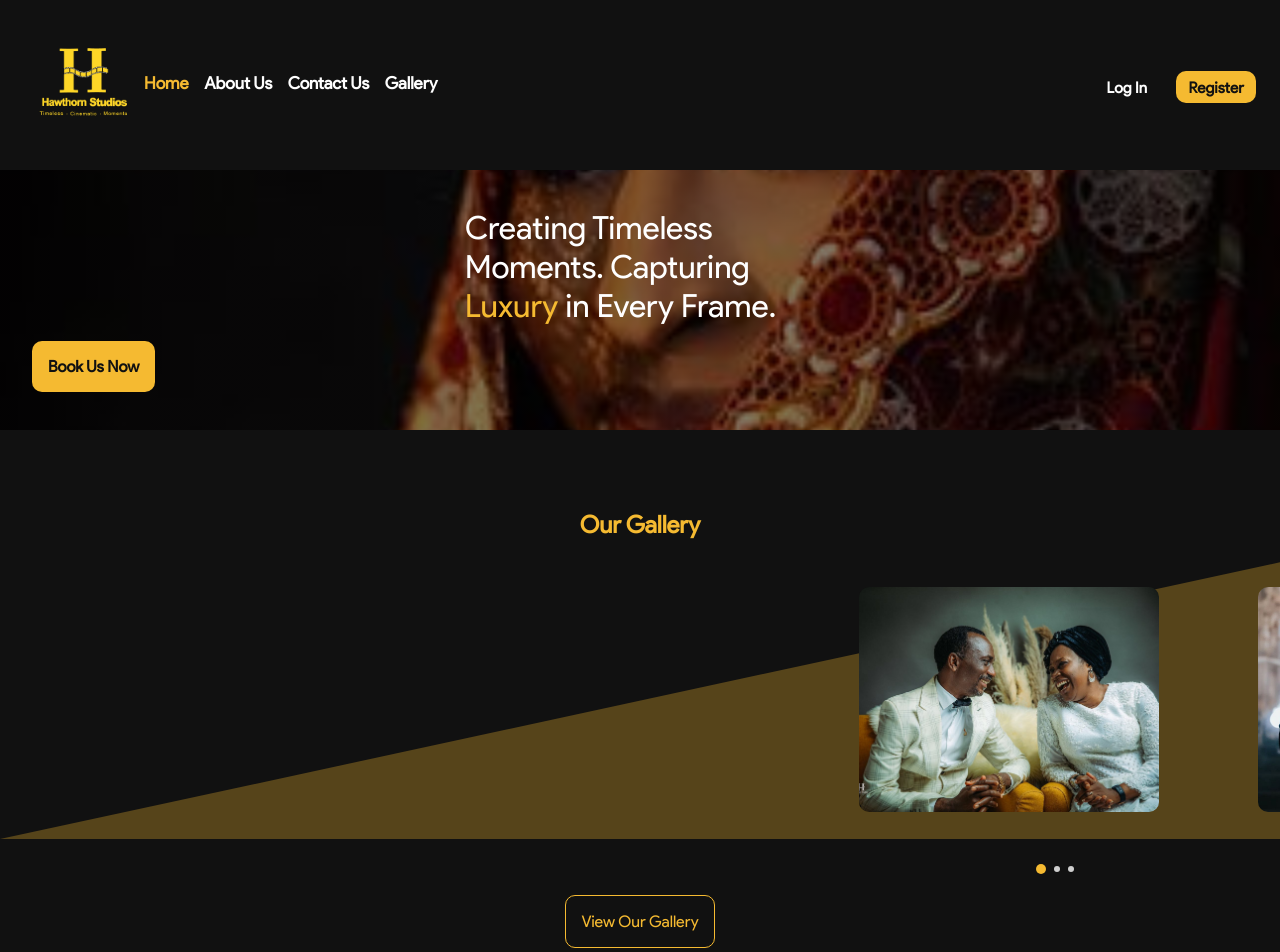
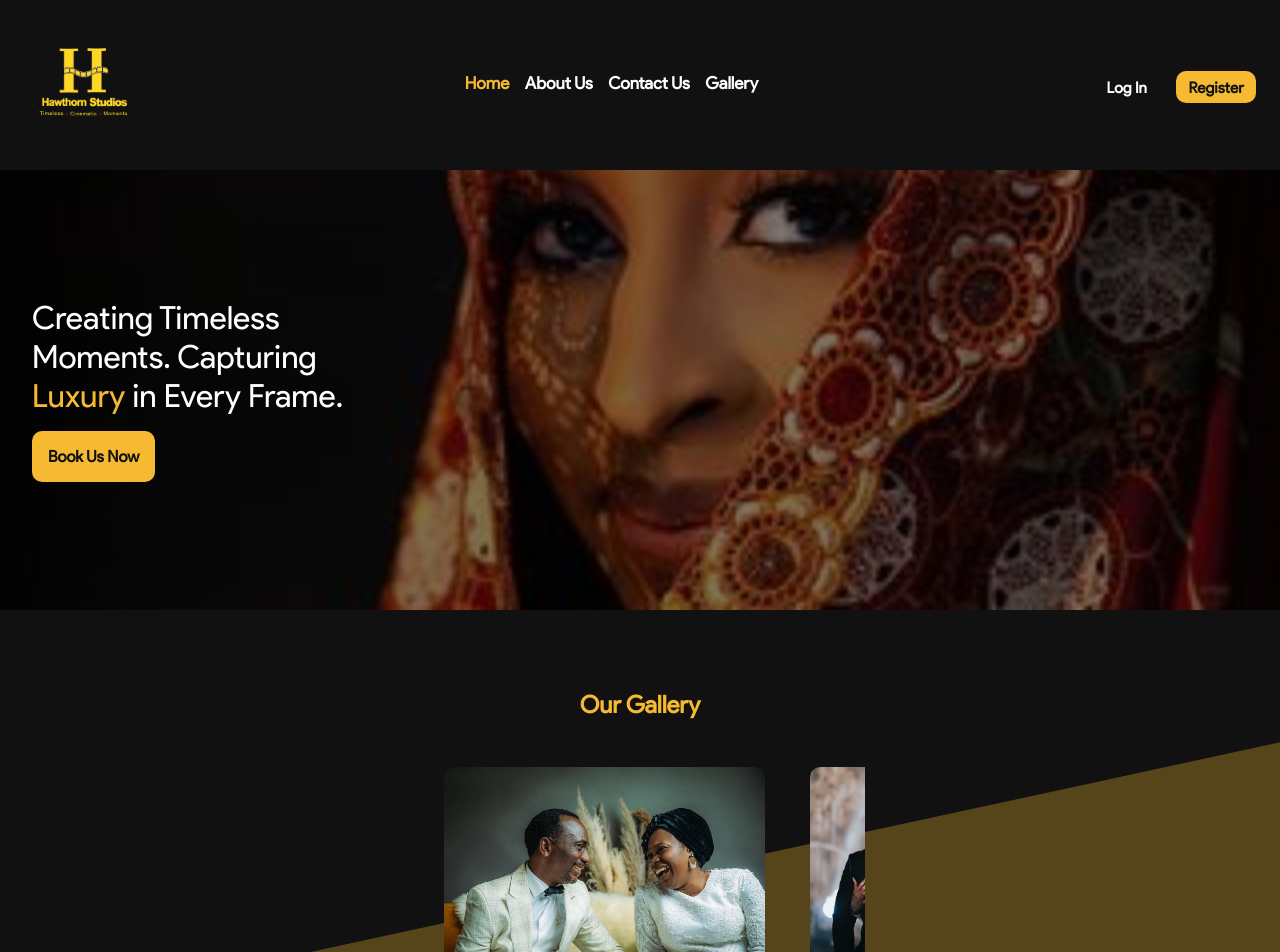
Before and after one commit to Eminence14/hawthorn-media, a React (Create React App) app: page / in a window 1280 px wide. Shown: the top 952 px of the page. Built offline with nearby package versions, Linux system fonts and the light colour scheme.

Commit message:
fix navbar alignment

```diff
--- a/src/App.css
+++ b/src/App.css
@@ -123,7 +123,6 @@ body {
 
 .mobile_nav>div ul a:hover {
 	color: var(--secondary);
-	text-decoration: underline;
 }
 
 .navbar .authenticate {
@@ -182,8 +181,7 @@ body {
 	justify-content: center;
 	gap: 1em;
 	color: white;
-	height: 260px;
-	padding: 2em;
+	padding: 4em 2em;
 	background-image: linear-gradient(to bottom,
 			rgba(0, 0, 0, 0.5) 0%,
 			rgba(0, 0, 0, 0.5) 100%),
@@ -195,8 +193,8 @@ body {
 
 .home .hero p {
 	font-size: 1.8em;
-	display: block;
-	margin: 0 auto;
+	width: 100%;
+	max-width: 500px;
 }
 
 .home .hero p span {
@@ -217,7 +215,6 @@ body {
 .home .hero button:hover {
 	background-color: var(--primary);
 	color: var(--secondary);
-	/* cursor: pointer; */
 }
 
 .home .gallery {
@@ -250,9 +247,6 @@ body {
 	width: 100%;
 	max-width: 450px;
 	margin: 0 auto;
-	width: 100%;
-	max-width: 450px;
-	margin-right: 0;
 	padding-left: 1.8em;
 	padding-right: 1.8em;
 }
@@ -280,7 +274,8 @@ body {
 }
 
 .galleries img {
-	width: 300px;
+	width: 100%;
+	max-width: 350px;
 	aspect-ratio: 4/3;
 	/* height: 250px; */
 	object-fit: cover;
--- a/src/components/Home.js
+++ b/src/components/Home.js
@@ -37,7 +37,6 @@ const Home = () => {
                             modules={[Pagination]}
                             spaceBetween={45}
                             slidesPerView={1.2}
-                            slidesPerView={1.1}
                             pagination={{ clickable: true }}
                         >
                             <SwiperSlide>
--- a/src/components/Navbar.js
+++ b/src/components/Navbar.js
@@ -28,7 +28,7 @@ const Navbar = () => {
                 <div ref={closer} className="closer">
                     <ul>
                         <img src={Close} alt="" className="close" onClick={closeHam} />
-                        <NavLink to='/'
+                        <NavLink to='/' className='home-link'
                             style={({ isActive }) => ({ color: isActive ? "#f5ba31" : "" })}>
                             Home
                         </NavLink>
```
Also changed, not shown: src/Tablet.css (+0 -29 lines).
